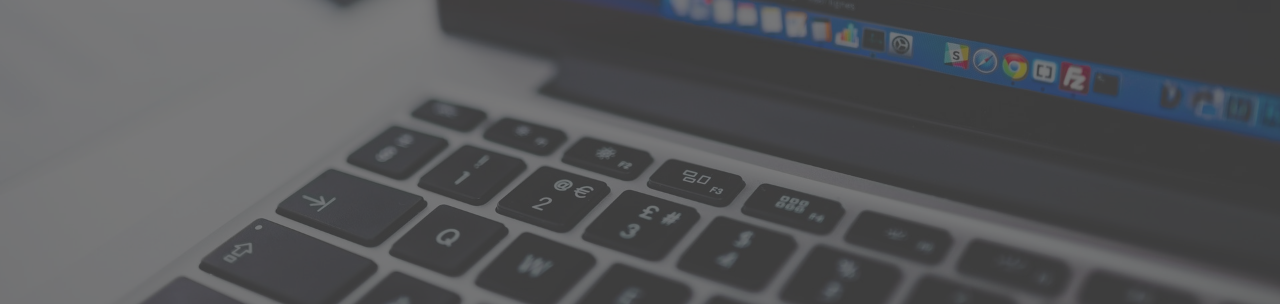
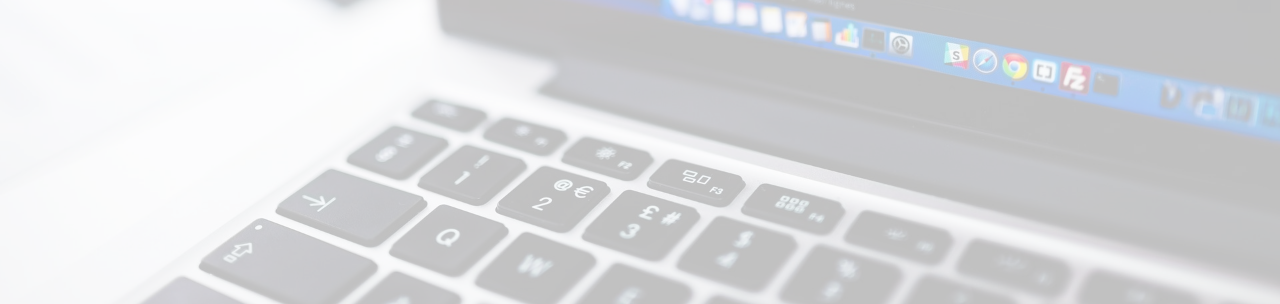
Before and after one commit to brandonstow/modern_portfolio, a website: page dist/index.html in a window 1280 px wide. Shown: the part 496-800 px from the top of the page. Drawn offline with Linux system fonts and the light colour scheme.

Commit message:
new changes

```diff
--- a/package.json
+++ b/package.json
@@ -3,12 +3,15 @@
   "version": "1.0.0",
   "description": "Responsive Portfolio",
   "main": "index.js",
+  "homepage": "https://brandonstow.github.io/moder_portfolio",
   "dependencies": {
+    "gh-pages": "^2.0.1",
     "node-sass": "^4.12.0"
   },
   "devDependencies": {},
   "scripts": {
-    "sass": "node-sass -w scss/ -o dist/css/ --recursive"
+    "sass": "node-sass -w scss/ -o dist/css/ --recursive",
+    "deploy": "gh-pages -d dist"
   },
   "author": "Brandon stow",
   "license": "ISC"
--- a/scss/_config.scss
+++ b/scss/_config.scss
@@ -1,5 +1,5 @@
-$primary-color: #444;
-$seccondary-color: #eece1a;
+$primary-color: #fff;
+$seccondary-color: #1aee48;
 $show-home-image: true;
 $home-image: url(../img/background.jpg);
 $background-opacity: 0.7;
```
Also changed, not shown: dist/css/main.css, 1 other file.
